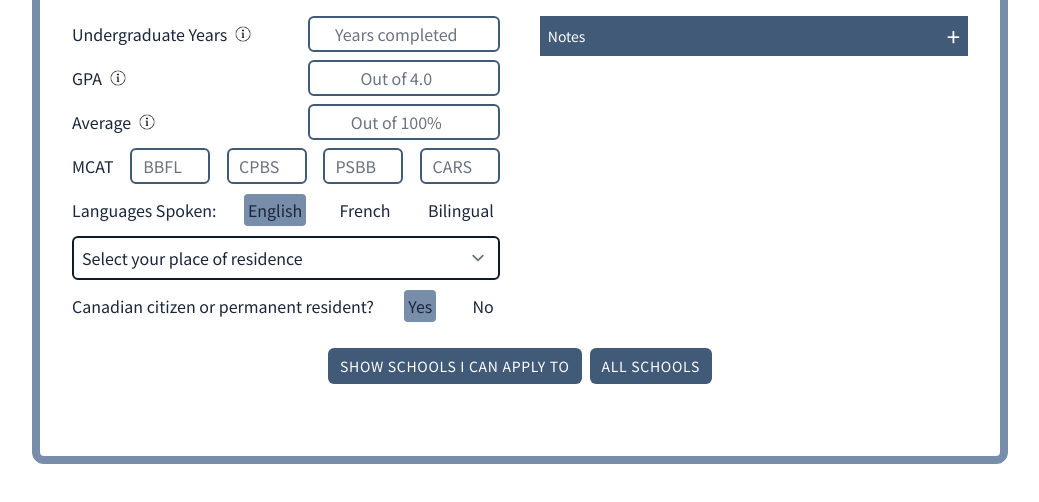
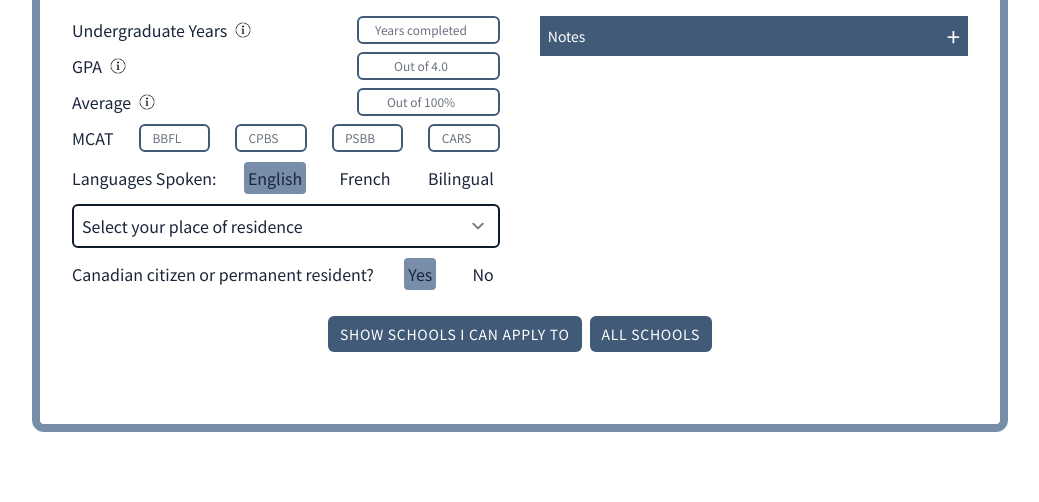
Before and after one commit to late-fall/medschool-prereqs, a website: page index.html in a window 1280 px wide. Shown: the part 168-670 px from the top of the page, without its empty margins (120-1159 px from the left). Drawn offline with Linux system fonts and the light colour scheme.

Commit message:
input box width change

```diff
--- a/src/style.css
+++ b/src/style.css
@@ -11,11 +11,11 @@
 }
 
 .input-box{
-    @apply border-2 border-navy3 py-1 px-2 rounded-md w-48 text-center
+    @apply border-2 border-navy3 py-1 px-2 rounded-md w-2/6 text-center text-xs
 }
 
 .input-mcat{
-    @apply border-2 border-navy3 py-1 px-2 rounded-md w-20 text-center
+    @apply border-2 border-navy3 py-1 px-2 rounded-md w-1/6 text-center text-xs
 }
 
 input[type="radio"]:checked + label{
```
Also changed, not shown: public/style.css.
